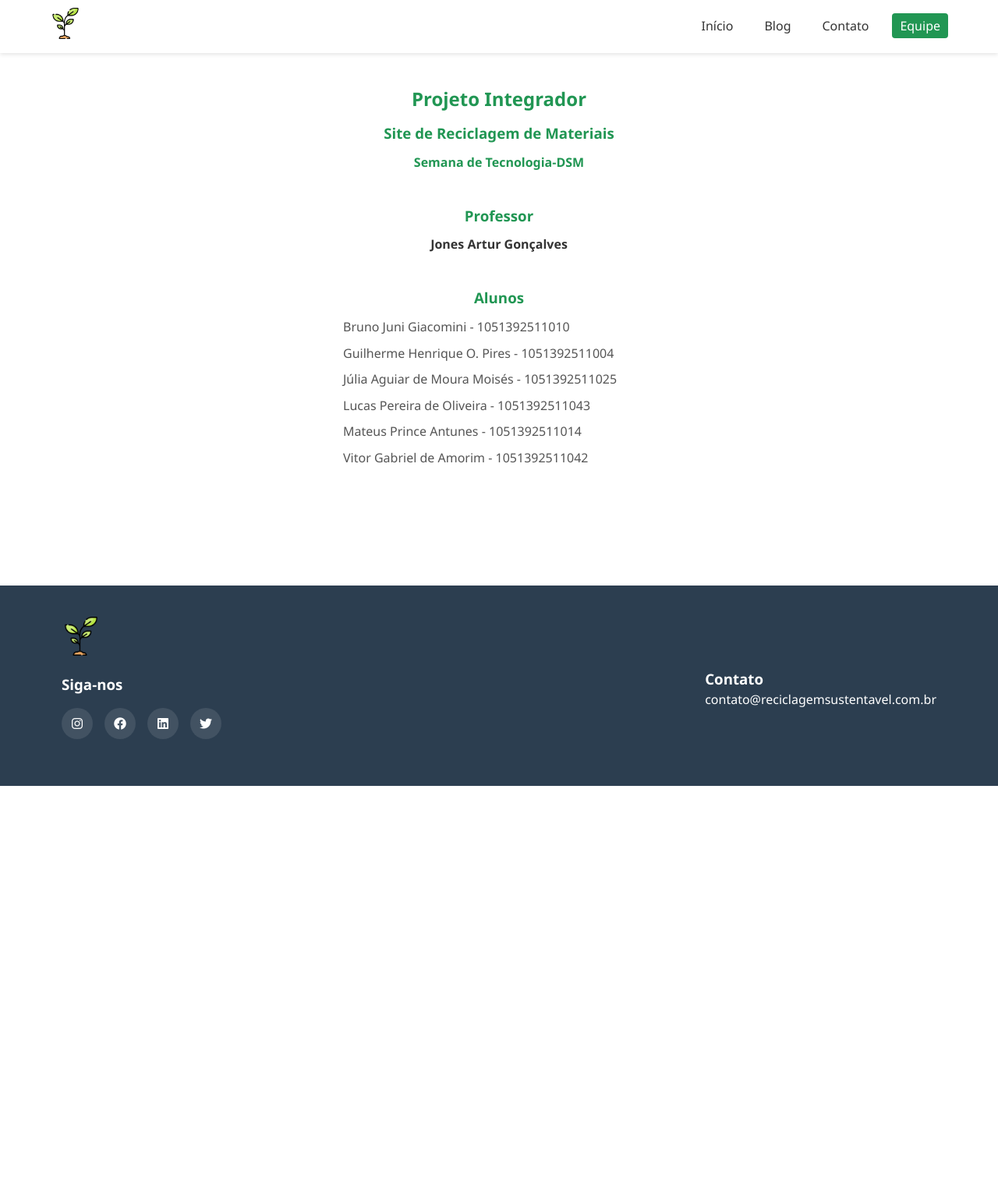
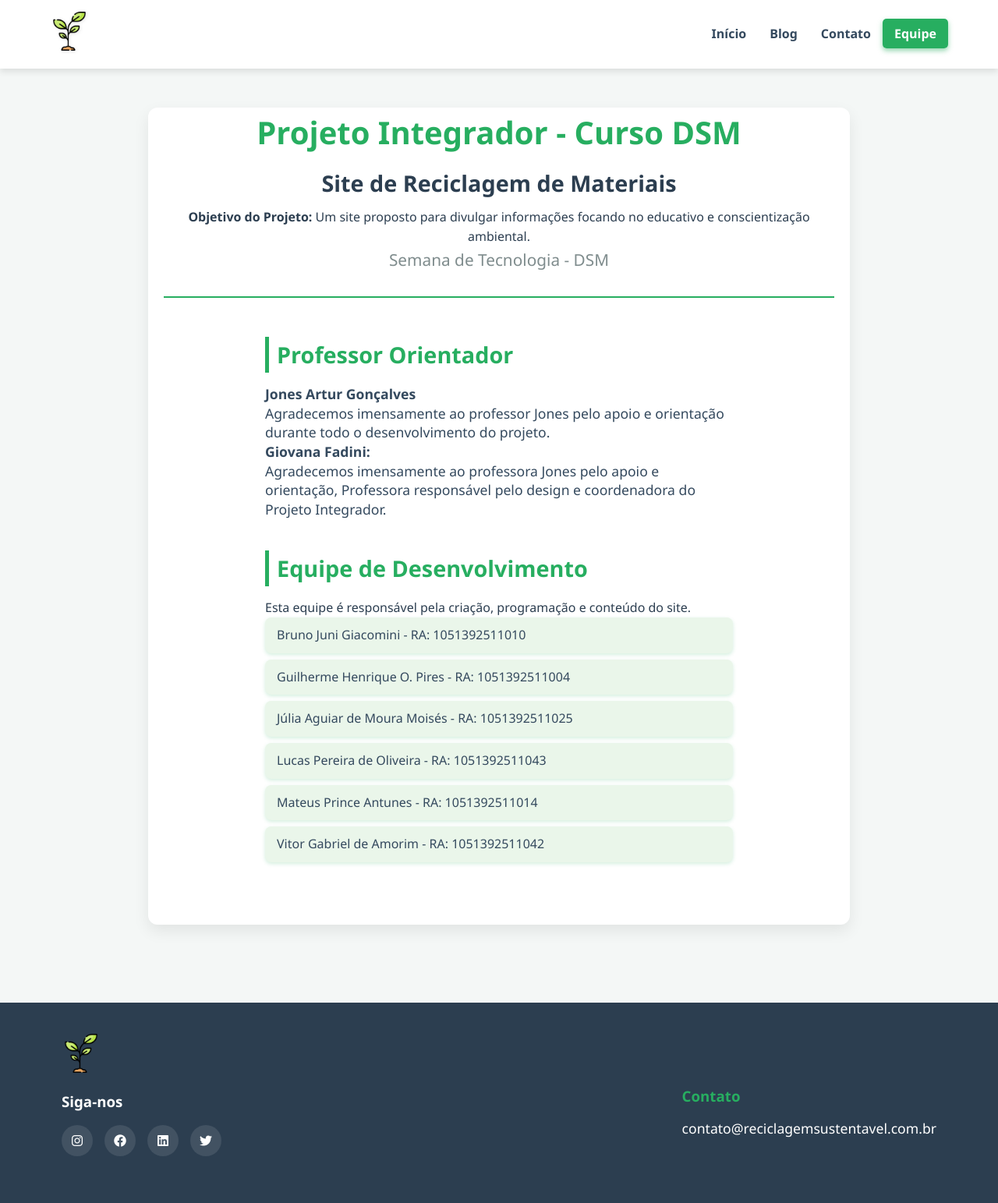
Before and after one commit to GuillhermeHenrique/reciclagem_pi, a PHP site: page /equipe.html in a window 1280 px wide. Shown: the whole page at 78% size. Before the commit the page ends 1008 px from the top, so only its background shows below. Run offline with PHP 8.4, Linux system fonts and the light colour scheme.

Commit message:
Grande Atualização

```diff
--- a/css/equipe.css
+++ b/css/equipe.css
@@ -1,21 +1,20 @@
-/* Base */
+/* Reset básico */
 * {
   margin: 0;
   padding: 0;
   box-sizing: border-box;
 }
 
+/* Corpo da página */
 body {
   font-family: 'Segoe UI', Tahoma, Geneva, Verdana, sans-serif;
   line-height: 1.6;
-  color: #333;
+  color: #2c3e50;
+  background: #f4f7f6;
+  min-height: 100vh;
 }
 
-main{
-  text-align: center;
-  font-weight: bold;
-}
-
+/* Container centralizado */
 .container {
   width: 90%;
   max-width: 1200px;
@@ -23,96 +22,142 @@ main{
   padding: 0 15px;
 }
 
+/* Links */
 a {
   text-decoration: none;
-  color: inherit;
+  color: #27ae60;
+  font-weight: 600;
 }
 
-ul {
-  list-style: none;
+a:hover {
+  color: #219653;
+  text-decoration: underline;
 }
+
 /* Cabeçalho */
 header {
-  background-color: #fff;
-  box-shadow: 0 2px 5px rgba(0, 0, 0, 0.1);
+  background-color: #ffffff;
+  box-shadow: 0 4px 8px rgba(0,0,0,0.1);
   position: sticky;
   top: 0;
-  z-index: 100;
+  z-index: 1000;
 }
 
 .cabecalho {
   display: flex;
   justify-content: space-between;
   align-items: center;
-  padding: 10px 0;
+  padding: 15px 0;
 }
 
 .logo-img {
-  height: 40px;
+  height: 50px;
+  filter: drop-shadow(1px 1px 2px rgba(0,0,0,0.1));
+  transition: transform 0.3s ease;
+}
+
+.logo-img:hover {
+  transform: scale(1.05);
 }
 
 nav ul {
   display: flex;
-}
-
-nav ul li {
-  margin-left: 20px;
+  list-style: none;
+  padding: 0;
+  margin: 0;
 }
 
 nav ul li a {
-  padding: 5px 10px;
-  border-radius: 4px;
-  transition: all 0.3s ease;
+  padding: 8px 15px;
+  border-radius: 5px;
+  font-weight: 600;
+  transition: background-color 0.3s ease, color 0.3s ease;
+  color: #34495e;
 }
 
 nav ul li a:hover,
 nav ul li a.active {
-  background-color: #219653;
-  color: white;
-  text-decoration: none;
+  background-color: #27ae60;
+  color: #fff;
+  box-shadow: 0 3px 6px rgba(39, 174, 96, 0.5);
 }
 
 /* Conteúdo principal */
 .conteudo-principal {
-  max-width: 800px;
-  margin: 40px auto;
+  max-width: 900px;
+  margin: 50px auto 80px;
   padding: 0 20px;
+  background-color: #fff;
+  border-radius: 12px;
+  box-shadow: 0 8px 20px rgba(0,0,0,0.08);
   text-align: center;
+  padding-bottom: 40px;
 }
 
 .sobre-projeto {
-  margin-bottom: 40px;
+  margin-bottom: 50px;
+  border-bottom: 2px solid #27ae60;
+  padding-bottom: 30px;
 }
 
-.sobre-projeto h2,
-.sobre-projeto h3,
-.sobre-projeto h4 {
-  color: #219653;
+.sobre-projeto h2 {
+  font-size: 2.5rem;
+  color: #27ae60;
   margin-bottom: 10px;
 }
 
-.professor,
-.alunos {
-  margin-bottom: 40px;
+.sobre-projeto h3 {
+  font-size: 1.8rem;
+  color: #2c3e50;
+  margin-bottom: 8px;
 }
 
-.professor h3,
-.alunos h3 {
-  color: #219653;
-  margin-bottom: 10px;
+.sobre-projeto h4 {
+  font-size: 1.3rem;
+  color: #7f8c8d;
+  font-weight: 500;
+}
+
+.professor, .alunos, .objetivo, .agradecimentos {
+  margin-bottom: 40px;
+  text-align: left;
+  max-width: 600px;
+  margin-left: auto;
+  margin-right: auto;
+}
+
+.professor h3, .alunos h3, .objetivo h3, .agradecimentos h3 {
+  color: #27ae60;
+  font-size: 1.8rem;
+  margin-bottom: 15px;
+  border-left: 5px solid #27ae60;
+  padding-left: 10px;
+}
+
+.professor p, .agradecimentos p {
+  font-size: 1.1rem;
+  color: #34495e;
+  line-height: 1.4;
 }
 
 .lista-alunos {
   list-style: none;
-  text-align: left;
-  max-width: 400px;
-  margin: 0 auto;
-  color: #555;
-  font-weight: normal;
+  padding-left: 0;
+  color: #34495e;
+  font-weight: 500;
 }
 
 .lista-alunos li {
+  background-color: #eaf6ea;
   margin-bottom: 8px;
+  padding: 10px 15px;
+  border-radius: 8px;
+  box-shadow: 0 2px 5px rgba(39, 174, 96, 0.2);
+  transition: background-color 0.3s ease;
+}
+
+.lista-alunos li:hover {
+  background-color: #d4edda;
 }
 
 /* Rodapé */
@@ -120,8 +165,7 @@ footer {
   background-color: #2C3E50;
   color: white;
   padding: 40px 0;
-  margin-top: 150px;
-
+  margin-top: 100px;
 }
 
 .conteudo-rodape {
@@ -135,7 +179,7 @@ footer {
   margin-bottom: 20px;
 }
 
-.contato-info{
+.contato-info {
   margin-top: 65px;
 }
 
@@ -168,42 +212,68 @@ footer {
 
 .redes-sociais-icon a:hover:nth-child(1) {
   background-color: #E1306C;
-  text-decoration: none;
 }
 
 .redes-sociais-icon a:hover:nth-child(2) {
   background-color: #1877F2;
-  text-decoration: none;
 }
 
 .redes-sociais-icon a:hover:nth-child(3) {
   background-color: #0A66C2;
-  text-decoration: none;
 }
 
 .redes-sociais-icon a:hover:nth-child(4) {
   background-color: #1DA1F2;
-  text-decoration: none;
 }
 
-/* Botão flutuante voltar */
+
+.contato-info h3 {
+  margin-bottom: 12px;
+  color: #27ae60;
+  font-weight: 600;
+}
+
+.contato-info p {
+  font-size: 1.1rem;
+}
+
+/* Botão voltar */
 .btn-voltar {
   position: fixed;
   bottom: 25px;
   right: 25px;
-  background-color: #219653;
+  background-color: #27ae60;
   color: white;
-  font-size: 1.8rem;
-  padding: 10px 14px;
+  font-size: 2rem;
+  padding: 12px 16px;
   border-radius: 50%;
-  box-shadow: 0 4px 8px rgba(33, 150, 83, 0.4);
-  transition: 0.3s;
+  box-shadow: 0 6px 12px rgba(39, 174, 96, 0.6);
+  transition: background-color 0.3s ease, transform 0.3s ease;
   display: flex;
   align-items: center;
   justify-content: center;
   text-decoration: none;
+  z-index: 1500;
 }
 
 .btn-voltar:hover {
-  background-color: #1a7a3d;
+  background-color: #1e8449;
+  transform: scale(1.1);
 }
+
+/* Responsividade */
+@media (max-width: 768px) {
+  nav ul {
+    gap: 15px;
+  }
+
+  .conteudo-principal {
+    margin: 30px 10px 60px;
+  }
+
+  .professor, .alunos, .objetivo, .agradecimentos {
+    max-width: 100%;
+    padding: 0 15px;
+    text-align: center;
+  }
+}
--- a/equipe.html
+++ b/equipe.html
@@ -7,7 +7,7 @@
   <meta name="viewport" content="width=device-width, initial-scale=1.0" />
   <title>Equipe do Projeto</title>
   <link rel="stylesheet" href="https://cdn.jsdelivr.net/npm/bootstrap-icons@1.11.3/font/bootstrap-icons.min.css" />
-    <link rel="stylesheet" href="https://cdnjs.cloudflare.com/ajax/libs/font-awesome/6.0.0-beta3/css/all.min.css">
+  <link rel="stylesheet" href="https://cdnjs.cloudflare.com/ajax/libs/font-awesome/6.0.0-beta3/css/all.min.css" />
   <link rel="stylesheet" href="./css/equipe.css" />
   <link rel="shortcut icon" href="./images/favicon/raciclagem-favicon.png" type="image/x-icon" />
 </head>
@@ -17,13 +17,13 @@
   <header>
     <div class="container cabecalho">
       <div class="logo">
-        <img src="images/plant-logo.png" alt="Logo Reciclagem" class="logo-img">
+        <img src="images/plant-logo.png" alt="Logo Reciclagem" class="logo-img" />
       </div>
       <nav>
         <ul>
           <li><a href="./index.html">Início</a></li>
           <li><a href="/pages/blog.html">Blog</a></li>
-          <li><a href="/contato.html">Contato</a></li>
+          <li><a href="/contato.html" >Contato</a></li>
           <li><a href="/equipe.html" class="active">Equipe</a></li>
         </ul>
       </nav>
@@ -31,26 +31,34 @@
   </header>
 
   <main class="conteudo-principal">
+    <!-- Seção do Projeto -->
     <section class="sobre-projeto">
-      <h2>Projeto Integrador</h2>
+      <h2>Projeto Integrador - Curso DSM</h2>
       <h3>Site de Reciclagem de Materiais</h3>
-      <h4>Semana de Tecnologia-DSM</h4>
+      <p><strong>Objetivo do Projeto:</strong> Um site proposto para divulgar informações focando no educativo e conscientização ambiental.</p>
+      <h4>Semana de Tecnologia - DSM</h4>
     </section>
 
+    <!-- Seção dos Professores -->
     <section class="professor">
-      <h3>Professor</h3>
+      <h3>Professor Orientador</h3>
       <p><strong>Jones Artur Gonçalves</strong></p>
+      <p>Agradecemos imensamente ao professor Jones pelo apoio e orientação durante todo o desenvolvimento do projeto.</p>
+      <p><strong>Giovana Fadini:</strong></p>
+      <p>Agradecemos imensamente ao professora Jones pelo apoio e orientação, Professora responsável pelo design e coordenadora do Projeto Integrador.</p>
     </section>
 
+    <!-- Seção dos Alunos -->
     <section class="alunos">
-      <h3>Alunos</h3>
+      <h3>Equipe de Desenvolvimento</h3>
+      <p>Esta equipe é responsável pela criação, programação e conteúdo do site.</p>
       <ul class="lista-alunos">
-        <li>Bruno Juni Giacomini - 1051392511010</li>
-        <li>Guilherme Henrique O. Pires - 1051392511004</li>
-        <li>Júlia Aguiar de Moura Moisés - 1051392511025</li>
-        <li>Lucas Pereira de Oliveira - 1051392511043</li>
-        <li>Mateus Prince Antunes - 1051392511014</li>
-        <li>Vitor Gabriel de Amorim - 1051392511042</li>
+        <li>Bruno Juni Giacomini - RA: 1051392511010</li>
+        <li>Guilherme Henrique O. Pires - RA: 1051392511004</li>
+        <li>Júlia Aguiar de Moura Moisés - RA: 1051392511025</li>
+        <li>Lucas Pereira de Oliveira - RA: 1051392511043</li>
+        <li>Mateus Prince Antunes - RA: 1051392511014</li>
+        <li>Vitor Gabriel de Amorim - RA: 1051392511042</li>
       </ul>
     </section>
   </main>
@@ -60,7 +68,7 @@
     <div class="container">
       <div class="conteudo-rodape">
         <div class="logo-rodape">
-          <img src="images/plant-logo.png" alt="Logo Reciclagem" class="rodape-logo-img">
+          <img src="images/plant-logo.png" alt="Logo Reciclagem" class="rodape-logo-img" />
           <h3>Siga-nos</h3>
           <div class="redes-sociais-icon">
             <a href="#"><i class="fab fa-instagram"></i></a>
@@ -77,11 +85,10 @@
     </div>
   </footer>
 
-
-      <script src="https://code.jquery.com/jquery-3.3.1.slim.min.js" integrity="sha384-q8i/X+965DzO0rT7abK41JStQIAqVgRVzpbzo5smXKp4YfRvH+8abtTE1Pi6jizo" crossorigin="anonymous"></script>
-      <script src="https://cdnjs.cloudflare.com/ajax/libs/popper.js/1.14.3/umd/popper.min.js" integrity="sha384-ZMP7rVo3mIykV+2+9J3UJ46jBk0WLaUAdn689aCwoqbBJiSnjAK/l8WvCWPIPm49" crossorigin="anonymous"></script>
-      <script src="https://stackpath.bootstrapcdn.com/bootstrap/4.1.3/js/bootstrap.min.js" integrity="sha384-ChfqqxuZUCnJSK3+MXmPNIyE6ZbWh2IMqE241rYiqJxyMiZ6OW/JmZQ5stwEULTy" crossorigin="anonymous"></script>
-      <script src="/js/script.js"></script>
+  <script src="https://code.jquery.com/jquery-3.3.1.slim.min.js" integrity="sha384-q8i/X+965DzO0rT7abK41JStQIAqVgRVzpbzo5smXKp4YfRvH+8abtTE1Pi6jizo" crossorigin="anonymous"></script>
+  <script src="https://cdnjs.cloudflare.com/ajax/libs/popper.js/1.14.3/umd/popper.min.js" integrity="sha384-ZMP7rVo3mIykV+2+9J3UJ46jBk0WLaUAdn689aCwoqbBJiSnjAK/l8WvCWPIPm49" crossorigin="anonymous"></script>
+  <script src="https://stackpath.bootstrapcdn.com/bootstrap/4.1.3/js/bootstrap.min.js" integrity="sha384-ChfqqxuZUCnJSK3+MXmPNIyE6ZbWh2IMqE241rYiqJxyMiZ6OW/JmZQ5stwEULTy" crossorigin="anonymous"></script>
+  <script src="/js/script.js"></script>
 </body>
 
 </html>
--- a/pages/materials/plastico.html
+++ b/pages/materials/plastico.html
@@ -125,7 +125,7 @@
 
     <section class="curiosidades">
       <div class="card-curiosidade">
-        <h2><i class="fas fa-globe-americas"></i> Impacto Ambiental</h2>
+        <h2><i class="fas fa-pump-soap"></i> Impacto Ambiental</h2>
         <p>
           O plástico pode levar centenas de anos para se decompor. Reciclar é fundamental para reduzir a poluição nos oceanos e preservar a vida marinha.
         </p>
--- a/pages/materials/vidro.html
+++ b/pages/materials/vidro.html
@@ -127,7 +127,7 @@
 
     <section class="curiosidades">
       <div class="card-curiosidade">
-        <h2><i class="fas fa-globe"></i> Impacto Ambiental</h2>
+        <h2><i class="fas fa-wine-glass"></i> Impacto Ambiental</h2>
         <p>
           Reciclar vidro economiza energia e reduz a extração de matérias-primas, além de diminuir a quantidade de lixo nos aterros.
         </p>
```
Also changed, not shown: css/contato.css (+36 -0 lines), css/materials/madeira.css (+4 -6 lines), css/materials/metal.css (+4 -6 lines), css/materials/naoReciclavel.css (+4 -6 lines), css/materials/organico.css (+4 -6 lines), css/materials/papel.css (+19 -6 lines), css/materials/perigosos.css (+4 -6 lines), css/materials/plastico.css (+4 -6 lines), css/materials/vidro.css (+4 -6 lines), pages/materials/madeira.html (+6 -6 lines), pages/materials/metal.html (+7 -6 lines), pages/materials/naoReciclavel.html (+6 -6 lines), pages/materials/organico.html (+6 -6 lines), pages/materials/perigosos.html (+6 -6 lines), 1 more files.
